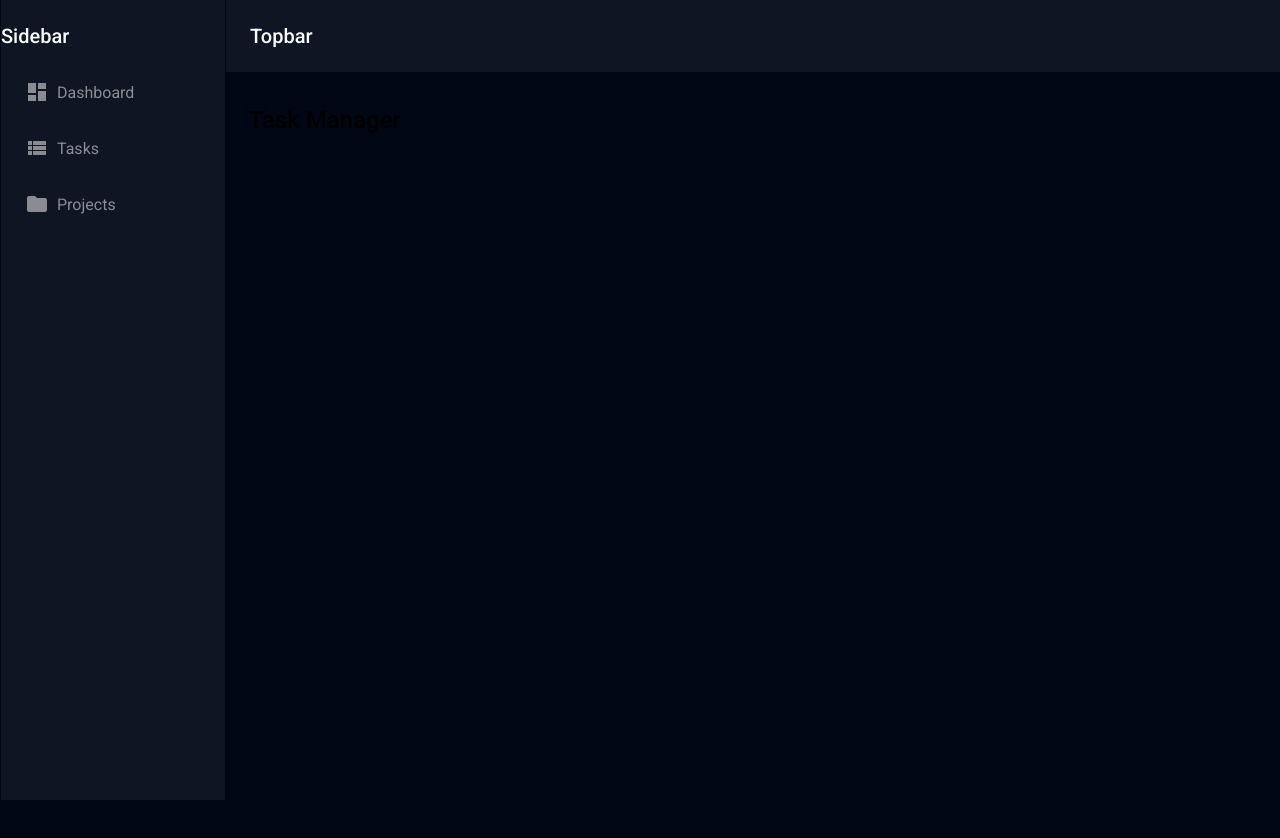
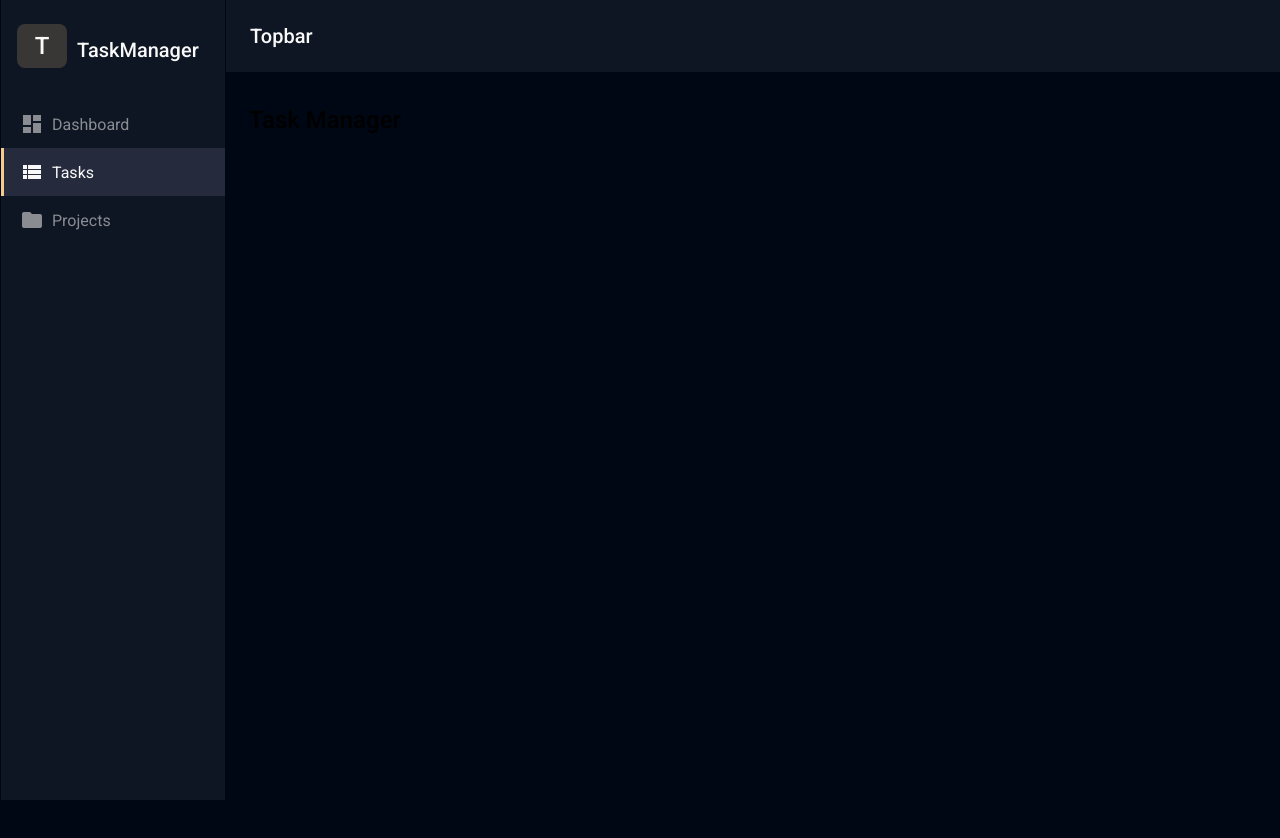
Before and after one commit to jarolthecoder/TaskManager-V2, a Next.js app: page /dashboard/tasks in a window 1280 px wide. Shown: the top 838 px of the page. Built offline with nearby package versions, Linux system fonts and the light colour scheme.

Commit message:
added custom logo component to sidebar

```diff
--- a/src/app/globals.css
+++ b/src/app/globals.css
@@ -17,6 +17,7 @@
 
   --clr-yellow-main: #f4ca8d;
   --clr-yellow-dark: #433c0e;
+  --clr-yellow-fade: #f9ca822f;
 
   --clr-red-main: #f35c6b;
   --clr-red-dark: #440e0e;
--- a/src/components/dashboard/Navigation/Navigation.jsx
+++ b/src/components/dashboard/Navigation/Navigation.jsx
@@ -6,7 +6,12 @@ import { usePathname, useRouter } from "next/navigation";
 
 export const Navigation = () => {
 
+  const router = useRouter();
   const currentRoute = usePathname();
+
+  const navigateTo = (path) => {
+    router.push(path)
+  }
 
   return (
     <nav className={styles.navbar}>
@@ -17,11 +22,13 @@ export const Navigation = () => {
             className={`${styles.navlink} ${
               currentRoute === path ? styles.active : null
             }`}
+            onClick={() => navigateTo(path)}
           >
             <span className="material-icons">{linkIcon}</span>
             <Link href={path}>{title}</Link>
           </li>
         ))}
+
       </ul>
     </nav>
   );
@@ -35,12 +42,12 @@ const navLinks = [
   },
   {
     title: "Tasks",
-    path: "/tasks",
+    path: "/dashboard/tasks",
     linkIcon: "view_list",
   },
   {
     title: "Projects",
-    path: "/projects",
+    path: "/dashboard/projects",
     linkIcon: "folder",
   },
 ];
--- a/src/components/dashboard/Navigation/Navigation.module.css
+++ b/src/components/dashboard/Navigation/Navigation.module.css
@@ -14,10 +14,10 @@
   justify-content: flex-start;
   align-items: center;
   width: 100%;
-  padding: 1rem 1.5rem;
+  padding: 0.75rem 1rem;
   gap: 0.5rem;
   cursor: pointer;
-  border-right: 3px solid transparent;
+  border-left: 3px solid transparent;
 }
 
 .navlink a,
--- /dev/null
+++ b/src/components/shared/Logo/Logo.jsx
@@ -0,0 +1,12 @@
+import styles from './Logo.module.css'
+
+export const Logo = () => {
+  return (
+    <div className={styles.main}>
+      <div className={styles.logo}>
+        <h1>T</h1>
+      </div>
+      <p>TaskManager</p>
+    </div>
+  );
+}
--- /dev/null
+++ b/src/components/shared/Logo/Logo.module.css
@@ -0,0 +1,23 @@
+.main {
+  padding: 0 1rem 1rem;
+  display: flex;
+  justify-content: flex-start;
+  align-items: flex-end;
+  gap: 10px;
+  color: var(--clr-gray-light);
+}
+
+.main p {
+  font-weight: var(--fw-medium);
+  font-size: 1.25rem;
+  padding-bottom: .35rem;
+}
+
+.logo {
+  width: 50px;
+  max-width: 50px;
+  padding: .5rem;
+  background: var(--clr-yellow-fade);
+  border-radius: var(--br-small);
+  text-align: center;
+}
--- a/src/components/shared/index.js
+++ b/src/components/shared/index.js
@@ -3,3 +3,4 @@ export * from './IconButton/IconButton'
 export * from './RenderWhen/RenderWhen'
 export * from './Card/Card'
 export * from './PriorityBadge/PriorityBadge'
+export  * from './Logo/Logo'
--- a/src/layout/dashboard/Sidebar/Sidebar.jsx
+++ b/src/layout/dashboard/Sidebar/Sidebar.jsx
@@ -1,10 +1,11 @@
 import { Navigation } from "@/components/dashboard";
 import styles from "./Sidebar.module.css";
+import { Logo } from "@/components/shared";
 
 export const Sidebar = () => {
   return (
     <aside className={styles.main}>
-      <h2>Sidebar</h2>
+      <Logo />
       <Navigation />
     </aside>
   );
```
